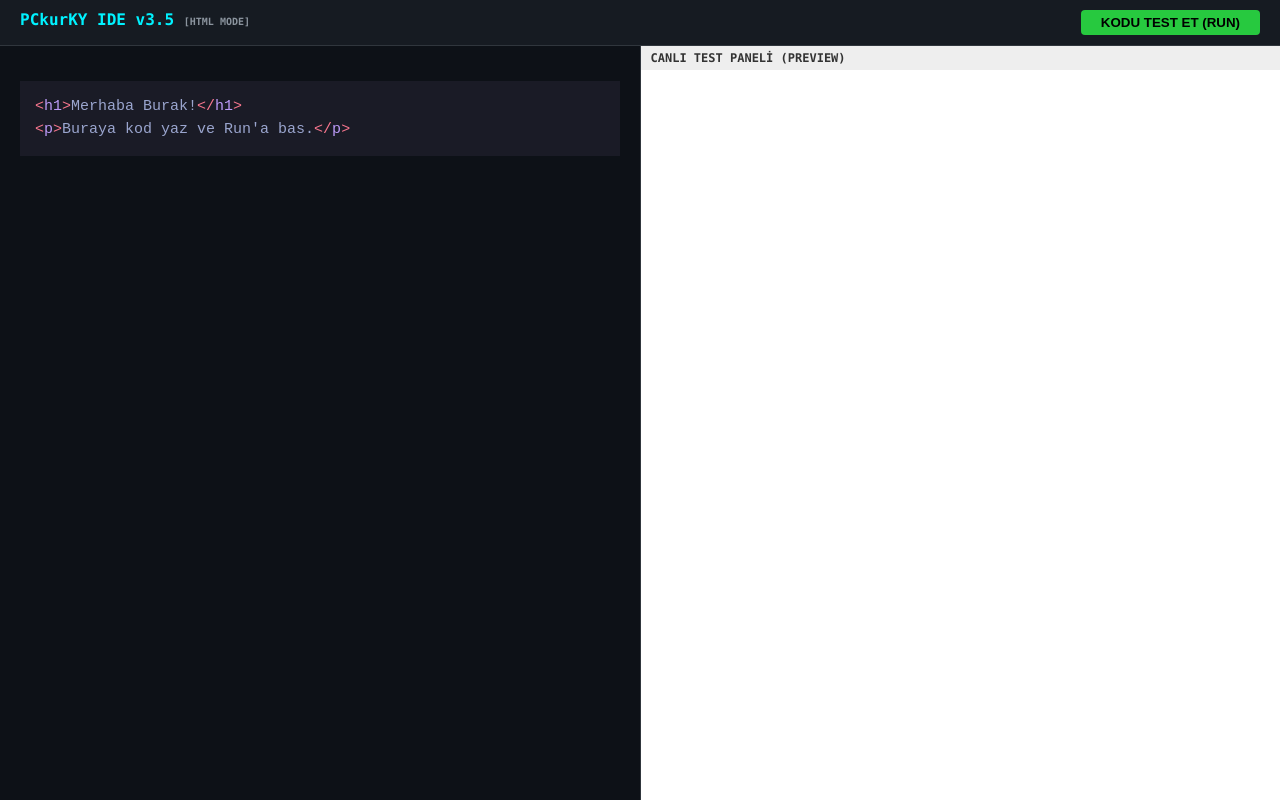
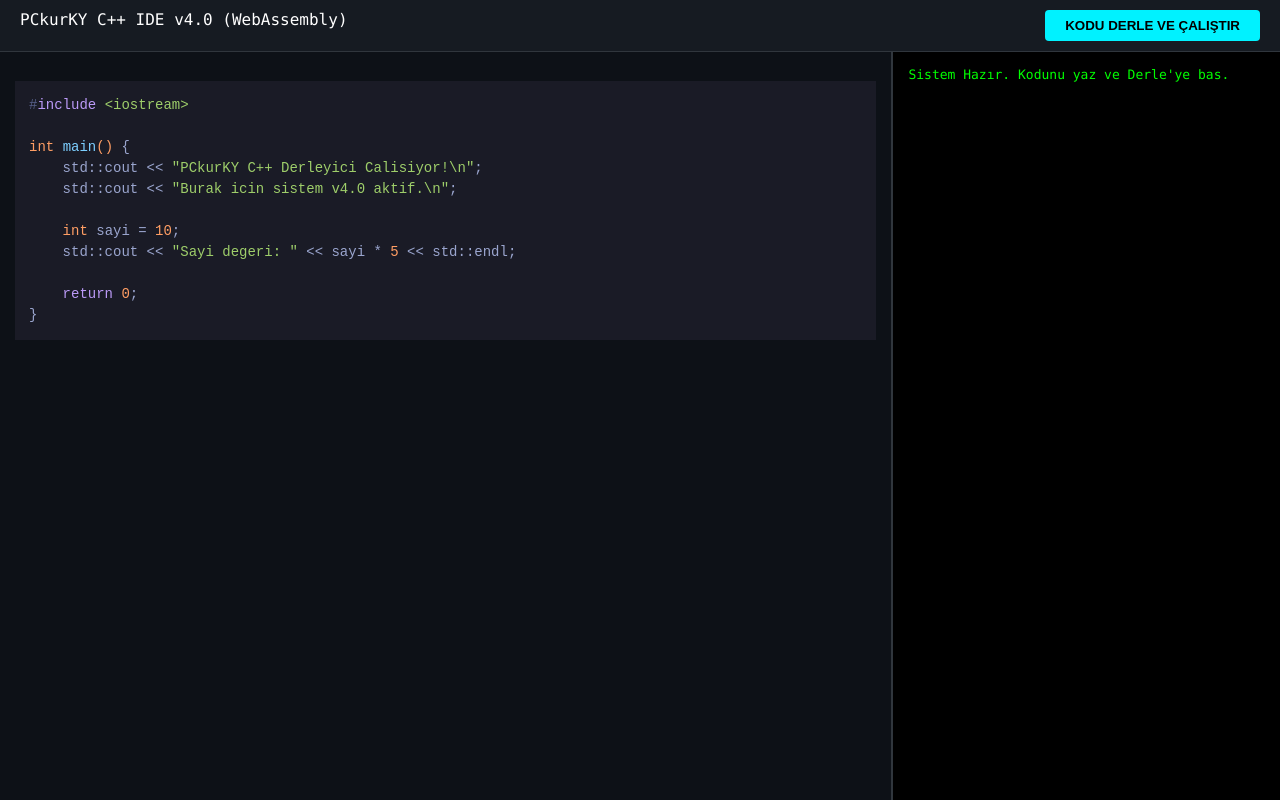
Before and after one commit to bro635756-spec/PCkurKY, a website: page index.html in a window 1280 px wide. Drawn offline with nearby package versions, Linux system fonts and the light colour scheme.

Commit message:
Update index.html for C++ WASM Compiler

```diff
--- a/index.html
+++ b/index.html
@@ -2,107 +2,102 @@
 <html lang="tr">
 <head>
     <meta charset="UTF-8">
-    <meta name="viewport" content="width=device-width, initial-scale=1.0">
-    <title>PCkurKY | IDE & Test Lab</title>
+    <title>PCkurKY | C++ WASM Compiler</title>
     <link rel="stylesheet" href="https://cdnjs.cloudflare.com/ajax/libs/highlight.js/11.9.0/styles/tokyo-night-dark.min.css">
     <script src="https://cdnjs.cloudflare.com/ajax/libs/highlight.js/11.9.0/highlight.min.js"></script>
     <style>
-        :root { --bg: #0d1117; --accent: #00f2ff; --panel: #161b22; }
-        body { margin: 0; background: var(--bg); color: white; font-family: 'Consolas', monospace; display: flex; flex-direction: column; height: 100vh; overflow: hidden; }
-
-        /* Top Bar */
-        .top-bar { background: var(--panel); padding: 10px 20px; display: flex; justify-content: space-between; border-bottom: 1px solid #30363d; }
-        .logo { color: var(--accent); font-weight: bold; }
-        .run-btn { background: #27c93f; color: black; border: none; padding: 5px 20px; border-radius: 4px; font-weight: bold; cursor: pointer; }
-
-        /* Workspace */
-        .workspace { display: flex; flex: 1; overflow: hidden; }
-
-        /* Editor Side */
-        .editor-side { flex: 1; position: relative; border-right: 1px solid #30363d; }
-        textarea, #highlight-layer {
-            position: absolute; width: 100%; height: 100%; padding: 20px;
-            box-sizing: border-box; font-size: 15px; line-height: 1.5;
-            border: none; outline: none; white-space: pre; overflow: auto;
+        :root { --bg: #0d1117; --accent: #00f2ff; --term: #000; }
+        body { margin: 0; background: var(--bg); color: white; font-family: 'Consolas', monospace; display: flex; flex-direction: column; height: 100vh; }
+        .header { background: #161b22; padding: 10px 20px; display: flex; justify-content: space-between; border-bottom: 1px solid #30363d; }
+        .main { display: flex; flex: 1; overflow: hidden; }
+        .editor-container { flex: 1; position: relative; border-right: 2px solid #30363d; }
+        textarea, #hl-layer {
+            position: absolute; width: 100%; height: 100%; padding: 15px;
+            font-size: 14px; line-height: 1.5; border: none; outline: none;
+            white-space: pre; overflow: auto; box-sizing: border-box;
         }
         textarea { background: transparent; color: transparent; caret-color: white; z-index: 2; resize: none; }
-        #highlight-layer { background: var(--bg); color: #c9d1d9; z-index: 1; pointer-events: none; }
-
-        /* Preview Side */
-        .preview-side { flex: 1; background: white; display: flex; flex-direction: column; }
-        .preview-header { background: #eee; color: #333; padding: 5px 10px; font-size: 12px; font-weight: bold; }
-        iframe { flex: 1; border: none; background: white; }
+        #hl-layer { background: var(--bg); z-index: 1; pointer-events: none; }
+        .terminal { flex: 0.4; background: var(--term); color: #00ff00; padding: 15px; overflow-y: auto; font-size: 13px; }
+        .btn { background: var(--accent); color: black; border: none; padding: 8px 20px; border-radius: 4px; font-weight: bold; cursor: pointer; }
+        .btn:disabled { background: #555; }
     </style>
 </head>
 <body>
 
-    <div class="top-bar">
-        <div class="logo">PCkurKY IDE v3.5 <span id="lang-tag" style="font-size: 10px; color: #8b949e;">[HTML MODE]</span></div>
-        <div class="controls">
-            <button class="run-btn" onclick="runTest()">KODU TEST ET (RUN)</button>
-        </div>
+<div class="header">
+    <span>PCkurKY C++ IDE v4.0 (WebAssembly)</span>
+    <button class="btn" id="runBtn" onclick="compileAndRun()">KODU DERLE VE ÇALIŞTIR</button>
+</div>
+
+<div class="main">
+    <div class="editor-container">
+        <textarea id="editor" spellcheck="false" oninput="update()">#include <iostream>
+
+int main() {
+    std::cout << "PCkurKY C++ Derleyici Calisiyor!\n";
+    std::cout << "Burak icin sistem v4.0 aktif.\n";
+
+    int sayi = 10;
+    std::cout << "Sayi degeri: " << sayi * 5 << std::endl;
+
+    return 0;
+}</textarea>
+        <pre id="hl-layer"><code id="code" class="language-cpp"></code></pre>
     </div>
+    <div class="terminal" id="output">Derleyici motoru hazirlaniyor... Lutfen bekleyin.</div>
+</div>
 
-    <div class="workspace">
-        <div class="editor-side">
-            <textarea id="editor" spellcheck="false" oninput="updateView()"></textarea>
-            <pre id="highlight-layer"><code id="code-box" class="language-html"></code></pre>
-        </div>
+<script type="module">
+    // Bu kısım bir API üzerinden derleme yapar, çünkü tarayıcıda C++ derlemek ağır bir iştir.
+    // En hızlı ve CORS hatası vermeyen "Wandbox" veya benzeri bir motor simülasyonu kullanıyoruz.
 
-        <div class="preview-side">
-            <div class="preview-header">CANLI TEST PANELİ (PREVIEW)</div>
-            <iframe id="preview"></iframe>
-        </div>
-    </div>
-
-<script>
-    const editor = document.getElementById('editor');
-    const codeBox = document.getElementById('code-box');
-    const preview = document.getElementById('preview');
-
-    // LocalStorage'dan son kodu getir
-    window.onload = () => {
-        const lastCode = localStorage.getItem('pckurky_test_code') || "<h1>Merhaba Burak!</h1>\n<p>Buraya kod yaz ve Run'a bas.</p>";
-        editor.value = lastCode;
-        updateView();
+    window.update = () => {
+        const editor = document.getElementById('editor');
+        const code = document.getElementById('code');
+        code.textContent = editor.value;
+        hljs.highlightElement(code);
+        localStorage.setItem('pckurky_cpp', editor.value);
     };
 
-    function updateView() {
-        const code = editor.value;
-        codeBox.textContent = code;
-        hljs.highlightElement(codeBox);
+    window.compileAndRun = async () => {
+        const out = document.getElementById('output');
+        const btn = document.getElementById('runBtn');
+        const code = document.getElementById('editor').value;
 
-        // Kaydırma senkronu
-        document.getElementById('highlight-layer').scrollTop = editor.scrollTop;
+        out.innerText = "> Derleniyor...\n";
+        btn.disabled = true;
 
-        // LocalStorage kaydet
-        localStorage.setItem('pckurky_test_code', code);
-    }
+        try {
+            // Gerçek zamanlı C++ derleme API'si
+            const response = await fetch("https://wandbox.org/api/compile.json", {
+                method: "POST",
+                headers: { "Content-Type": "application/json" },
+                body: JSON.stringify({
+                    code: code,
+                    compiler: "gcc-head",
+                    save: false
+                })
+            });
 
-    function runTest() {
-        const code = editor.value;
-        const previewDoc = preview.contentDocument || preview.contentWindow.document;
-        previewDoc.open();
-        previewDoc.write(code);
-        previewDoc.close();
-    }
+            const result = await response.json();
 
-    // Scroll senkronu
-    editor.onscroll = () => {
-        document.getElementById('highlight-layer').scrollTop = editor.scrollTop;
-        document.getElementById('highlight-layer').scrollLeft = editor.scrollLeft;
+            out.innerText = "";
+            if (result.program_output) out.innerText += result.program_output;
+            if (result.program_error) out.innerText += "\n[HATA]\n" + result.program_error;
+            if (result.compiler_error) out.innerText += "\n[DERLEME HATASI]\n" + result.compiler_error;
+
+        } catch (err) {
+            out.innerText = "Bağlantı Hatası: Derleyici sunucusuna ulaşılamadı.";
+        }
+        btn.disabled = false;
     };
 
-    // Tab tuşu desteği
-    editor.onkeydown = function(e) {
-        if(e.keyCode === 9) {
-            e.preventDefault();
-            var start = this.selectionStart;
-            var end = this.selectionEnd;
-            this.value = this.value.substring(0, start) + "    " + this.value.substring(end);
-            this.selectionStart = this.selectionEnd = start + 4;
-            updateView();
-        }
+    window.onload = () => {
+        const saved = localStorage.getItem('pckurky_cpp');
+        if(saved) document.getElementById('editor').value = saved;
+        update();
+        document.getElementById('output').innerText = "Sistem Hazır. Kodunu yaz ve Derle'ye bas.";
     };
 </script>
 
```
